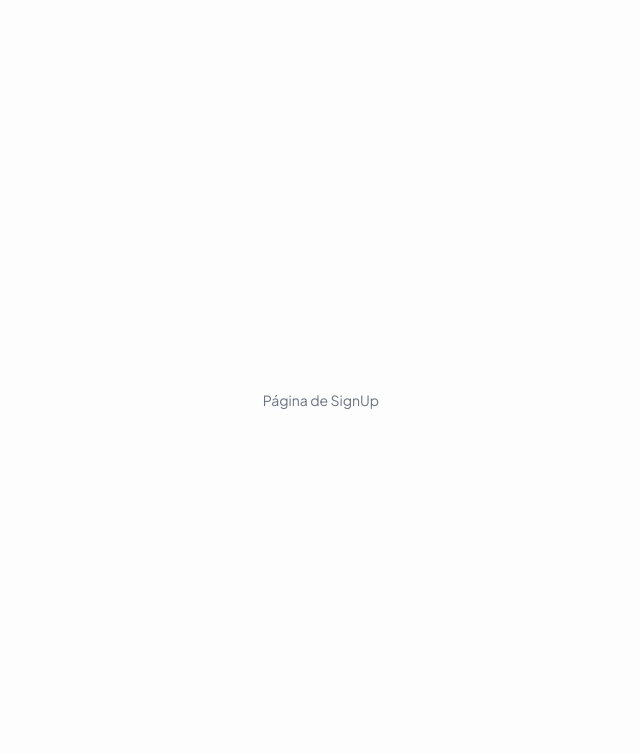
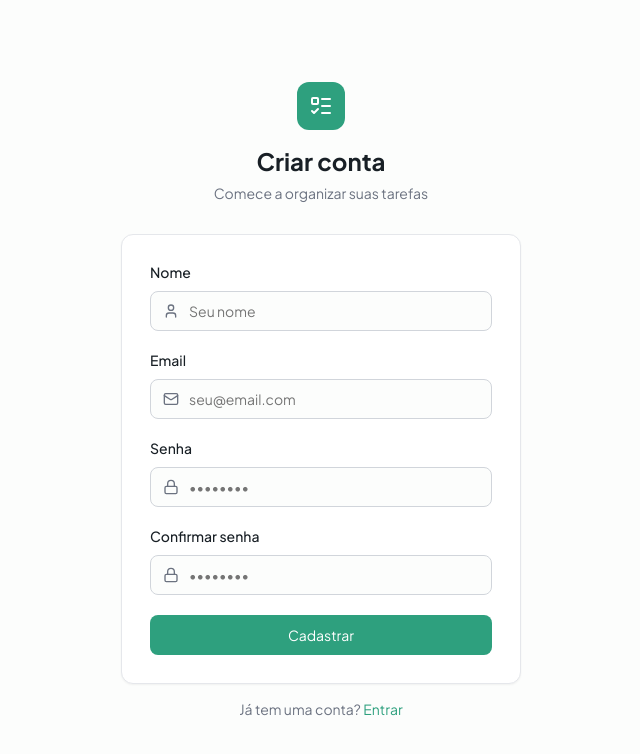
Before and after one commit to PedroHenriqueCoppola/taskflow, a React (Vite) app: page /signup in a window 1280 px wide. Shown: the top 754 px of the page, without its empty margins (319-959 px from the left). Built offline with nearby package versions, Linux system fonts and the light colour scheme.

Commit message:
signup page + componentizing a text

```diff
--- a/src/pages/Login/Login.jsx
+++ b/src/pages/Login/Login.jsx
@@ -1,24 +1,11 @@
 import './Login.css';
-import styled from "styled-components";
 import { ListTodo, Mail, Lock } from "lucide-react";
-import { GlobalStyle, Title, SubTitle, IconBox } from "../../styles/globalStyles";
+import { GlobalStyle, Title, SubTitle, IconBox, LinkText } from "../../styles/globalStyles";
 import Card from "../../components/Card/Card";
 import Input from '../../components/Input/Input';
 import Button from '../../components/Button/Button';
 
 const Login = () => {
-    const LinkText = styled.a`
-        font-size: 1.4rem;
-        font-weight: 400;
-        color: var(--standard-green);
-        text-decoration: none;
-        transition: background-color 0.2s ease;
-
-        &:hover {
-            font-weight: 600;
-        }
-    `;
-
     return (
         <div className="loginApp">
             <GlobalStyle />
--- /dev/null
+++ b/src/pages/SignUp/SignUp.css
@@ -0,0 +1,21 @@
+.signUpApp {
+    display: flex;
+    flex-direction: column;
+    align-items: center;
+}
+
+.upperText {
+    display: flex;
+    flex-direction: column;
+    align-items: center;
+}
+
+.upperText > h1 {
+    margin-top: 1.6rem;
+    margin-bottom: .8rem;
+}
+
+.signUpCard {
+    margin-top: 3.2rem;
+    margin-bottom: 1.6rem;
+}
--- a/src/pages/SignUp/SignUp.jsx
+++ b/src/pages/SignUp/SignUp.jsx
@@ -1,10 +1,68 @@
-import { GlobalStyle, SubTitle } from "../../styles/globalStyles";
+import './SignUp.css';
+import { ListTodo, User, Mail, Lock } from "lucide-react";
+import { GlobalStyle, Title, SubTitle, IconBox, LinkText } from "../../styles/globalStyles";
+import Card from "../../components/Card/Card";
+import Input from '../../components/Input/Input';
+import Button from '../../components/Button/Button';
 
 const SignUp = () => {
     return (
-        <div>
+        <div className="signUpApp">
             <GlobalStyle />
-			<SubTitle>Página de SignUp</SubTitle>
+
+            <div className="upperText">
+                <IconBox>
+                    <ListTodo size={24} />
+                </IconBox>
+
+                <Title>Criar conta</Title>
+
+                <SubTitle>Comece a organizar suas tarefas</SubTitle>
+            </div>
+
+            <div className="signUpCard">
+                <Card width={400}>
+                    <Input
+                        icon={<User size={16} color="#6b7280" />}
+                        description="Nome"
+                        placeholder="Seu nome"
+                        type="text"
+                    />
+
+                    <Input
+                        icon={<Mail size={16} color="#6b7280" />}
+                        description="Email"
+                        placeholder="seu@email.com"
+                        type="email"
+                    />
+
+                    <Input
+                        icon={<Lock size={16} color="#6b7280" />}
+                        description="Senha"
+                        placeholder="••••••••"
+                        type="password"
+                    />
+
+                    <Input
+                        icon={<Lock size={16} color="#6b7280" />}
+                        description="Confirmar senha"
+                        placeholder="••••••••"
+                        type="password"
+                    />
+
+                    <Button
+                        height={40}
+                        content="Cadastrar"
+                    />
+                </Card>
+            </div>
+
+            <div className="lowerText">
+                <SubTitle>
+                    Já tem uma conta?
+                    <LinkText href="/login"> Entrar</LinkText>
+                </SubTitle>
+            </div>
         </div>
     )
 }
--- a/src/styles/globalStyles.js
+++ b/src/styles/globalStyles.js
@@ -60,3 +60,15 @@ export const IconBox = styled.div`
 
     color: var(--white);
 `;
+
+export const LinkText = styled.a`
+    font-size: 1.4rem;
+    font-weight: 400;
+    color: var(--standard-green);
+    text-decoration: none;
+    transition: background-color 0.2s ease;
+
+    &:hover {
+        font-weight: 600;
+    }
+`;
```
